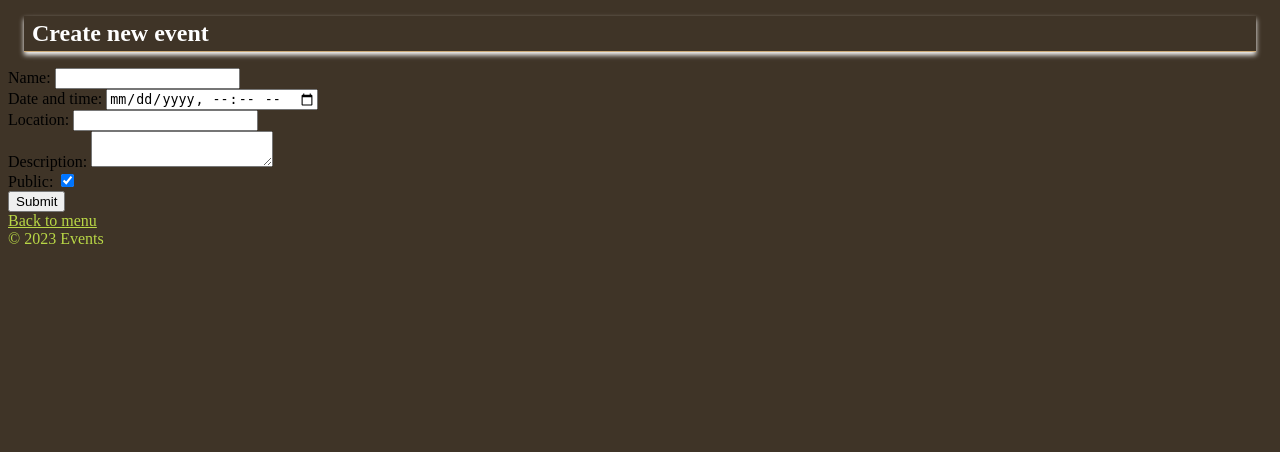
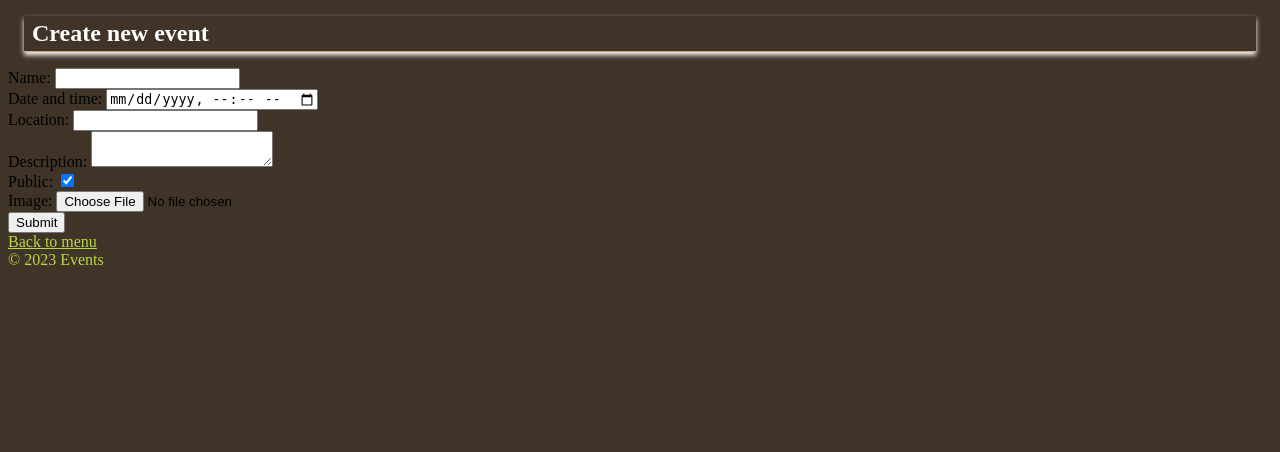
Before and after one commit to cadainius/event_management, a Django app: page /event/create/ in a window 1280 px wide. Shown: the part 132-584 px from the top of the page. Run offline with Django 4.2, Linux system fonts and the light colour scheme; the visitor is signed in with stand-in values (Sample User, id 1).

Commit message:
update 04

```diff
--- a/event_management/event_management/settings.py
+++ b/event_management/event_management/settings.py
@@ -121,6 +121,9 @@ USE_TZ = True
 STATIC_URL = 'static/'
 STATICFILES_DIRS = [os.path.join(BASE_DIR, 'events/static')]
 
+MEDIA_URL = '/media/'
+MEDIA_ROOT = os.path.join(BASE_DIR, 'events/media')
+
 # Default primary key field type
 # https://docs.djangoproject.com/en/4.2/ref/settings/#default-auto-field
 
--- a/event_management/events/forms.py
+++ b/event_management/events/forms.py
@@ -19,7 +19,7 @@ class EventRatingForm(forms.ModelForm):
 class EventForm(forms.ModelForm):
     class Meta:
         model = Event
-        fields = ['name', 'date_and_time', 'location', 'description', 'is_public']
+        fields = ['name', 'date_and_time', 'location', 'description', 'is_public', 'image']
 
 class EventParticipantForm(forms.Form):
     user = forms.ModelChoiceField(queryset=User.objects.all(), label='Pasirinkite dalyvį')
--- a/event_management/events/models.py
+++ b/event_management/events/models.py
@@ -8,6 +8,7 @@ class Event(models.Model):
     description = models.TextField()
     is_public = models.BooleanField(default=True)
     creator = models.ForeignKey(User, on_delete=models.CASCADE)
+    image = models.ImageField(upload_to='event_images/', null=True, blank=True)
 
 class EventParticipant(models.Model):
     user = models.ForeignKey(User, on_delete=models.CASCADE)
--- a/event_management/events/templates/create_event.html
+++ b/event_management/events/templates/create_event.html
@@ -2,7 +2,7 @@
 
 {% block content %}
     <h2>Create new event</h2>
-    <form method="post" action="{% url 'create_event' %}">
+    <form method="post" action="{% url 'create_event' %}" enctype="multipart/form-data">
         {% csrf_token %}
         <label for="name">Name:</label>
         <input type="text" id="name" name="name" required><br>
@@ -19,6 +19,9 @@
         <label for="is_public">Public:</label>
         <input type="checkbox" id="is_public" name="is_public" checked><br>
 
+        <label for="image">Image:</label>
+        <input type="file" id="image" name="image"><br>
+
         <button type="submit">Submit</button>
     </form>
     <a href="{% url 'event_list' %}">Back to menu</a>
--- a/event_management/events/templates/event_detail.html
+++ b/event_management/events/templates/event_detail.html
@@ -1,7 +1,9 @@
 {% extends "base.html" %}
-
 {% block content %}
     <h2>{{ event.name }}</h2>
+    {% if event.image %}
+    <img  src="{{ event.image.url }}" alt="{{ event.name }}" style="max-width: 250px; max-height: 250px;">
+        {% endif %}
     <p>Date and time: {{ event.date_and_time }}</p>
     <p>Location: {{ event.location }}</p>
     <p>Creator: {{ event.creator }}</p>
@@ -10,7 +12,7 @@
     <p>This event is open to the public.</p>
         {% else %}
     <p>This event is private.</p>
-        {% endif %}
+    {% endif %}
     <h3></h3>
     <ul>
         {% for event in events %}
--- a/event_management/events/urls.py
+++ b/event_management/events/urls.py
@@ -1,5 +1,7 @@
 from django.urls import path
 from . import views
+from django.conf import settings
+from django.conf.urls.static import static
 
 urlpatterns = [
     path('', views.event_list, name='event_list'),
@@ -15,3 +17,6 @@ urlpatterns = [
     path('register/', views.register, name='register'),
     path('', views.home, name='home'),
 ]
+
+if settings.DEBUG:
+    urlpatterns += static(settings.MEDIA_URL, document_root=settings.MEDIA_ROOT)
--- a/event_management/events/views.py
+++ b/event_management/events/views.py
@@ -14,7 +14,7 @@ def event_list(request):
 @login_required
 def create_event(request):
     if request.method == 'POST':
-        form = EventForm(request.POST)
+        form = EventForm(request.POST, request.FILES)
 
         if form.is_valid():
             event = form.save(commit=False)
```
Also changed, not shown: event_management/events/media/event_images/Alpha-Odh.jpg (added), event_management/events/media/event_images/dark-wall-with-spot-lights-background_52683-42962.jpg (added), event_management/events/media/event_images/interaktyvi-instaliacija.jpg (added), event_management/events/media/event_images/nils-frahm.jpg (added), event_management/events/media/event_images/old_and_new.jpg (added), event_management/events/media/event_images/queen_in_jazz.jpeg (added), event_management/events/media/event_images/shadow.jpg (added), event_management/events/media/event_images/sport_forum.jpg (added), event_management/events/media/event_images/sport_forum_fznaBgy.jpg (added), event_management/events/media/event_images/stars.jpg (added), event_management/events/migrations/0002_event_image.py (added).
